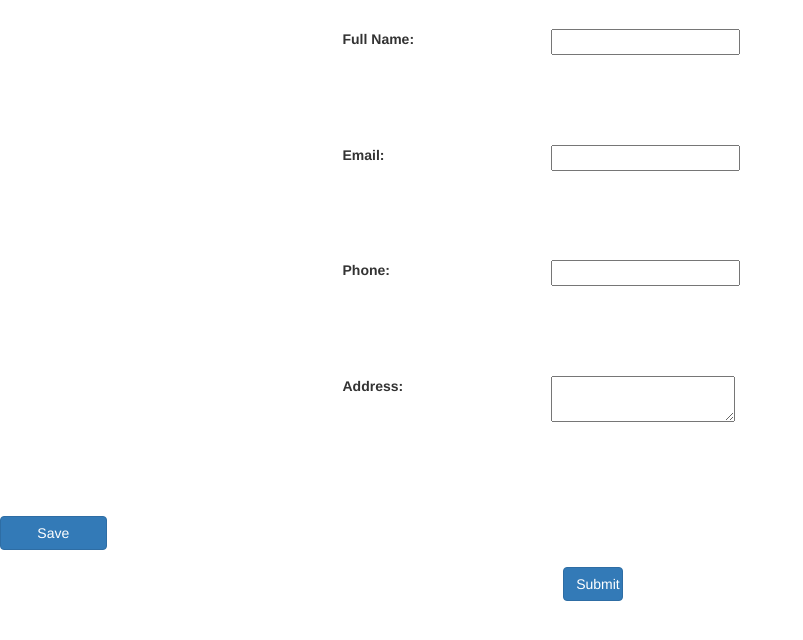
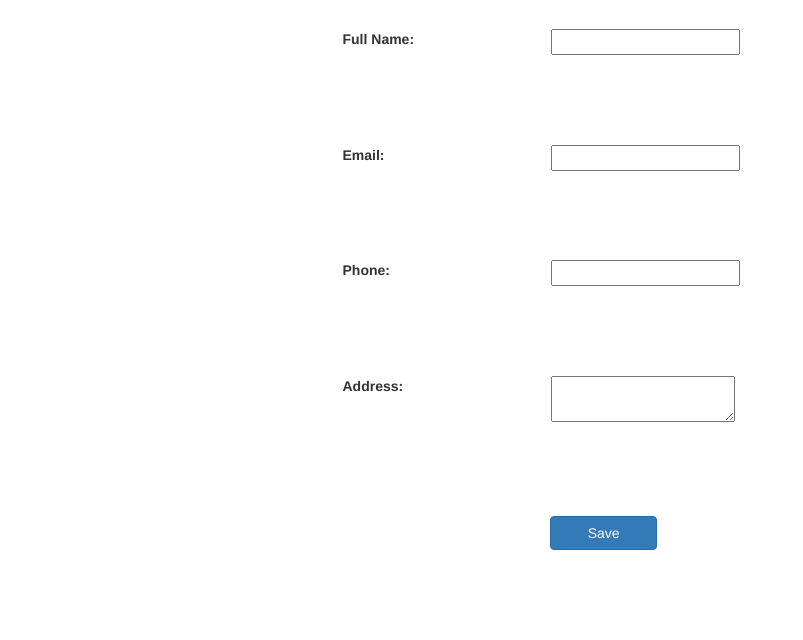
Before and after one commit to NirupanM/CeramicHeroku, a PHP site: page /checkout/form-submission.html in a window 1280 px wide; the page is wider, and only the part inside the window is pictured. Shown: the part 123-763 px from the top of that part, without its empty margins (0-803 px from the left). Run offline with PHP 8.4, Linux system fonts and the light colour scheme; some libraries are stand-ins or nearby versions.

Commit message:
form btn 1

```diff
--- a/ceramic/checkout/form-submission.css
+++ b/ceramic/checkout/form-submission.css
@@ -1,5 +1,9 @@
 #form-save{
 	margin-left: 43%;
+}
+
+#form-submit{
+margin-left: 43%;
 }
 
 #proceed-btn{
--- a/ceramic/checkout/form-submission.html
+++ b/ceramic/checkout/form-submission.html
@@ -136,9 +136,9 @@ console.log(d.getElementsByClassName('payzard'));
   <textarea id="mail-message" name="message" placeholder="Your message"></textarea>
   </div>
 <!--   <button id="final_send" type="submit">Send</button> -->
-<button  type="submit" class="btn btn-primary col-sm-1 col-md-1 col-lg-1" > Submit
+<!-- <button  type="submit" class="btn btn-primary col-sm-1 col-md-1 col-lg-1" > Submit
 
-</button>
+</button> -->
 </form>
 
 
```
